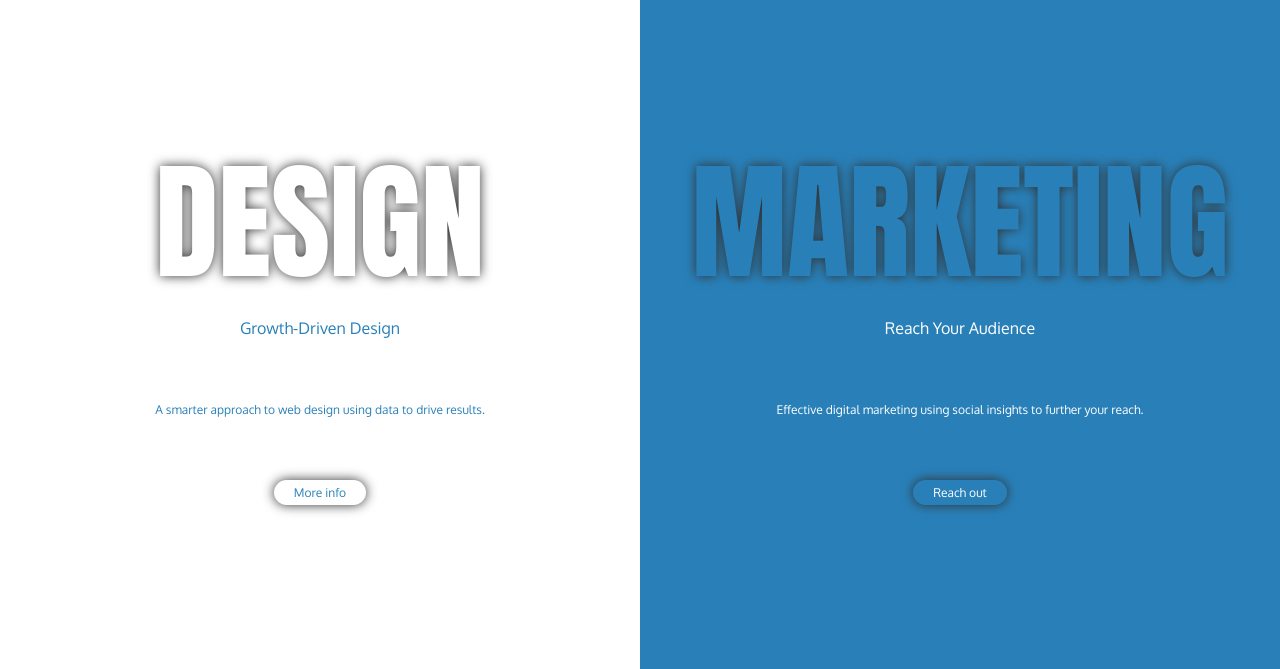
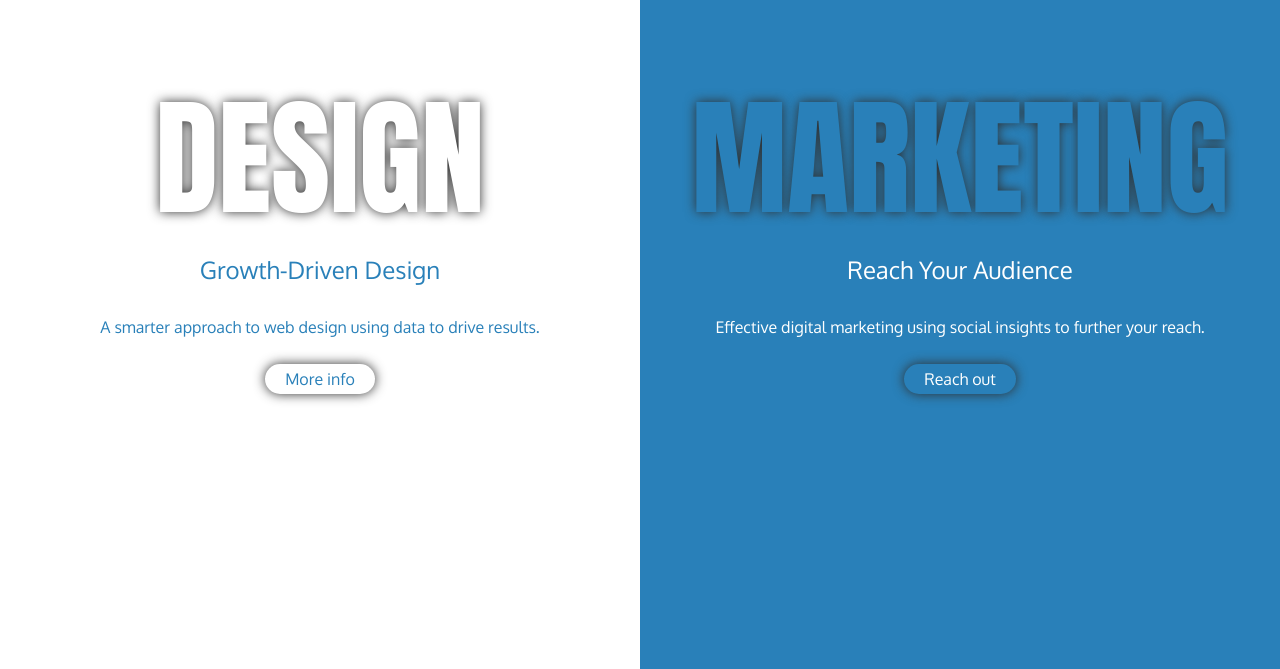
Before and after one commit to lhernandez9x/zo-webstudio, a plain HTML site: page index.html in a window 1280 px wide. Shown: the part 131-800 px from the top of the page. Drawn offline with Linux system fonts and the light colour scheme.

Commit message:
fix: fix styles in larger breakpoints

```diff
--- a/style/main.css
+++ b/style/main.css
@@ -116,6 +116,18 @@ h1{
 
   .heroTitle {
     font-size: 8rem;
+    padding-top: 5%;
+  }
+
+  .heroSubtitle, .heroContent {
+  margin: 5% 0;
+}
+
+  .heroSubTitle{
+    font-size: 1.5rem;
+  }
+  .heroContent, .heroBtn{
+    font-size: 1rem;
   }
 }
 
```
